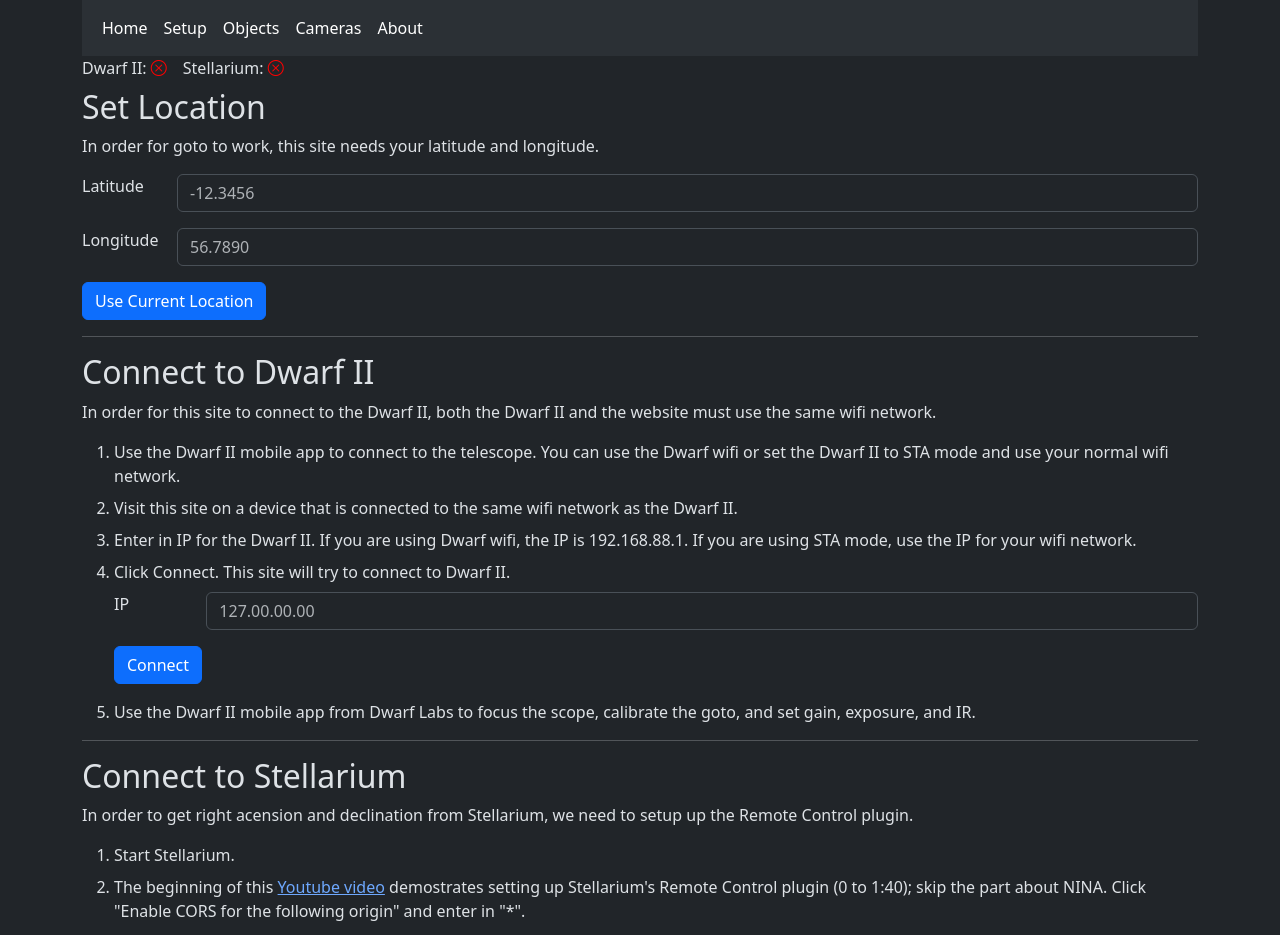
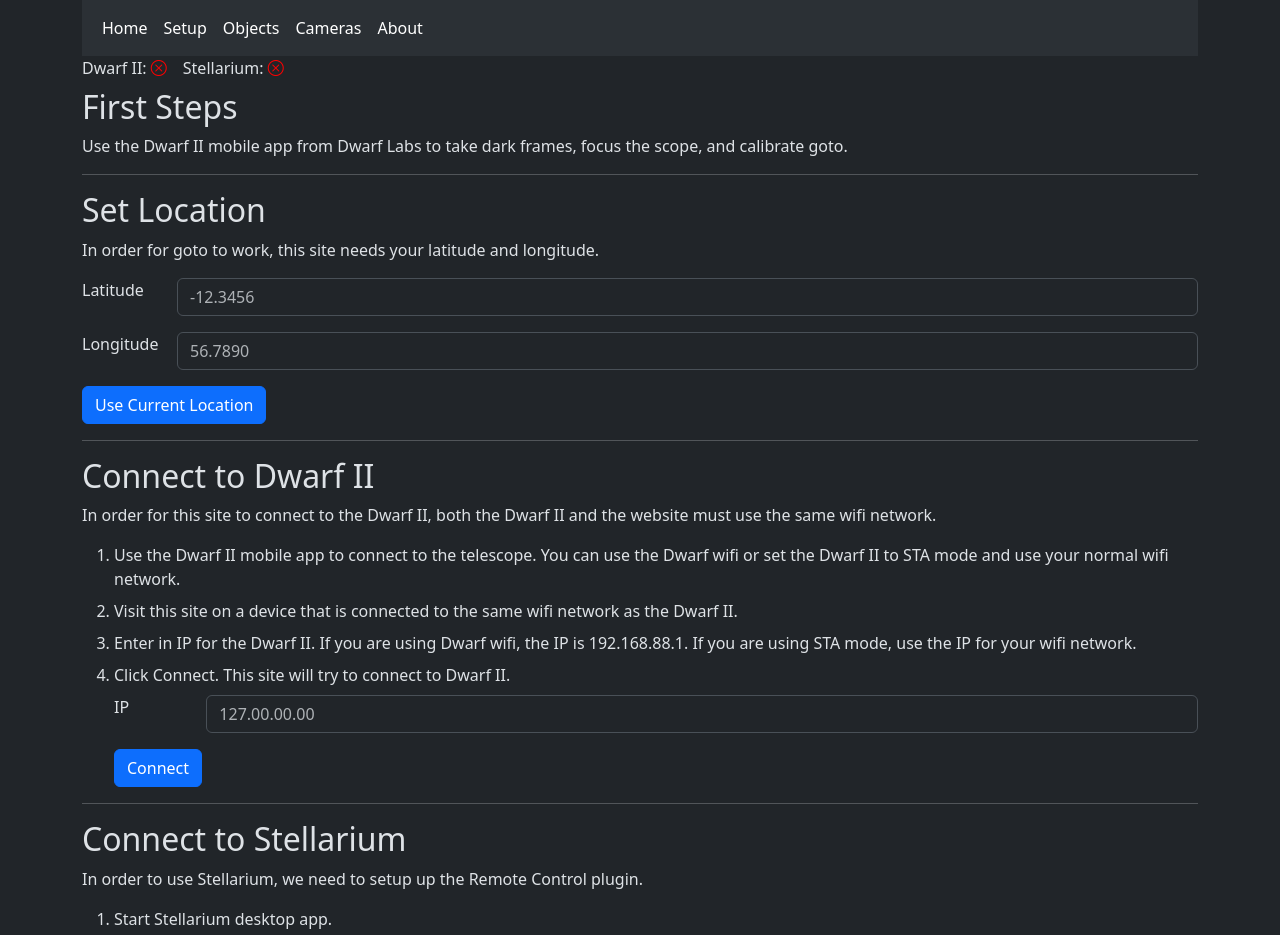
Before and after one commit to DwarfTelescopeUsers/dwarfii-stellarium-goto, a Next.js app: page /setup-scope in a window 1280 px wide. Shown: the top 935 px of the page. Built offline with nearby package versions, Linux system fonts and the light colour scheme.

Commit message:
update copy on various pages

```diff
--- a/src/components/GotoLists.tsx
+++ b/src/components/GotoLists.tsx
@@ -71,6 +71,10 @@
               planets.
             </li>
           </ol>
+          <p>
+            &quot;Center&quot; will show the selected object in Stellarium.
+            &quot;Goto&quot; will move Dwarf II to the selected object.
+          </p>
         </>
       )}
       {connectionCtx.currentObjectListName === "dso" && (
--- a/src/components/setup/ConnectDwarf.tsx
+++ b/src/components/setup/ConnectDwarf.tsx
@@ -146,10 +146,6 @@
           </button>{" "}
           {renderConnectionStatus()}
         </form>
-        <li className="mb-2">
-          Use the Dwarf II mobile app from Dwarf Labs to focus the scope,
-          calibrate the goto, and set gain, exposure, and IR.
-        </li>
       </ol>
     </div>
   );
--- a/src/components/setup/ConnectStellarium.tsx
+++ b/src/components/setup/ConnectStellarium.tsx
@@ -69,12 +69,12 @@
     <div>
       <h2>Connect to Stellarium</h2>
       <p>
-        In order to get right acension and declination from Stellarium, we need
-        to setup up the Remote Control plugin.
+        In order to use Stellarium, we need to setup up the Remote Control
+        plugin.
       </p>
 
       <ol>
-        <li className="mb-2">Start Stellarium.</li>
+        <li className="mb-2">Start Stellarium desktop app.</li>
         <li className="mb-2">
           The beginning of this{" "}
           <Link href="https://www.youtube.com/watch?v=v2gROUlPRhw">
--- a/src/pages/setup-scope.tsx
+++ b/src/pages/setup-scope.tsx
@@ -12,6 +12,12 @@
   return (
     <div>
       <StatusBar />
+      <h2>First Steps</h2>
+      <p>
+        Use the Dwarf II mobile app from Dwarf Labs to take dark frames, focus
+        the scope, and calibrate goto.
+      </p>
+      <hr></hr>
       <SetLocation />
       <hr />
       <ConnectDwarf />
```
Also changed, not shown: src/pages/index.tsx (+18 -0 lines).
